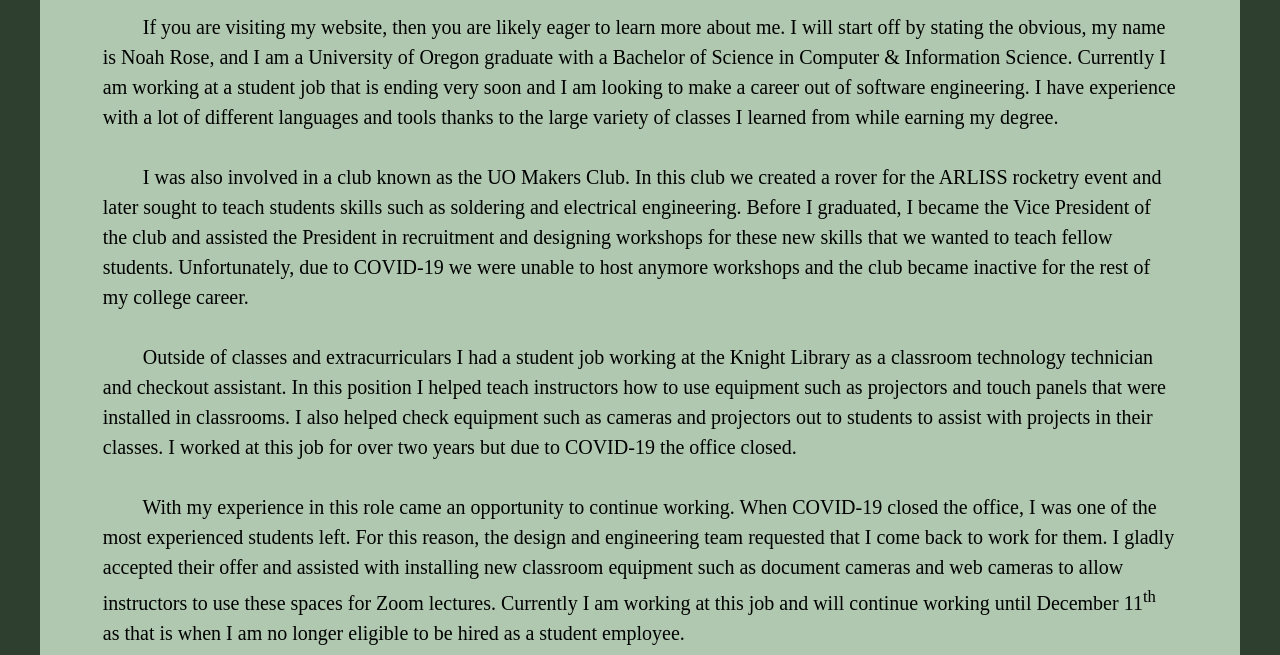
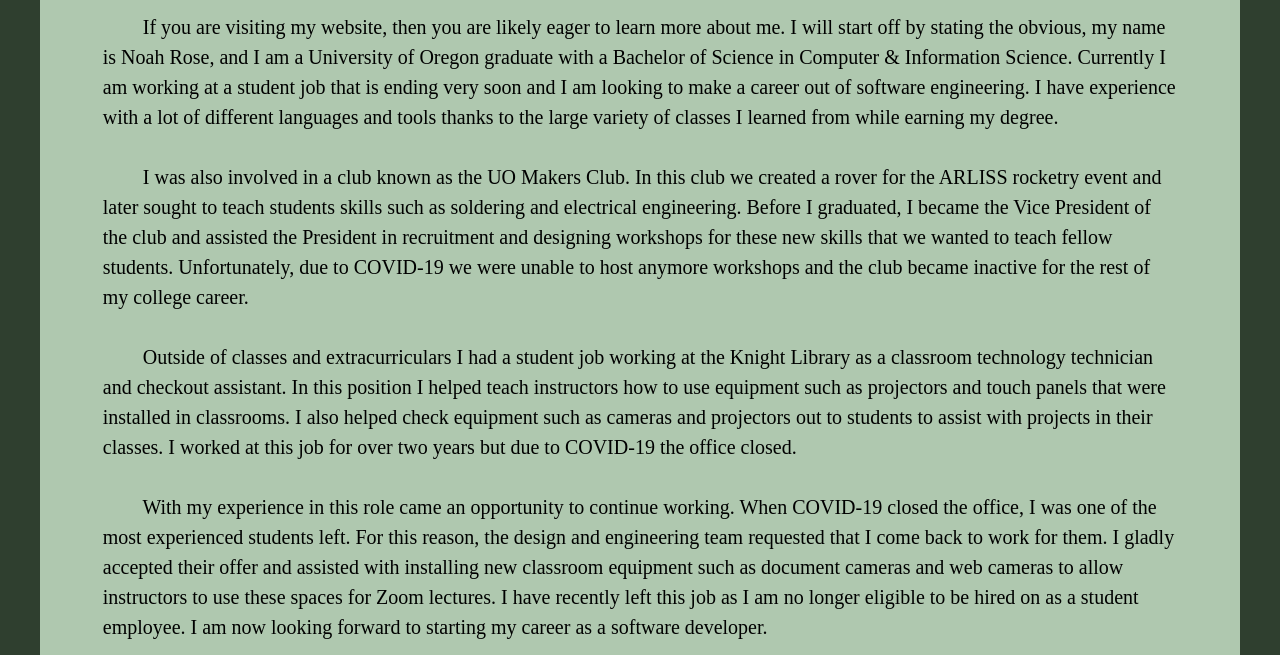
Before and after one commit to nrose5/nrose5.github.io, a plain HTML site: page index.html in a window 1280 px wide. Shown: the part 365-1020 px from the top of the page. Drawn offline with Linux system fonts and the light colour scheme.

Commit message:
Fixed details about current employment status

```diff
--- a/index.html
+++ b/index.html
@@ -47,9 +47,9 @@
             experienced students left. For this reason, the design and engineering team
             requested that I come back to work for them. I gladly accepted their offer and
             assisted with installing new classroom equipment such as document cameras and
-            web cameras to allow instructors to use these spaces for Zoom lectures.
-            Currently I am working at this job and will continue working until December 11<sup>th</sup>
-            as that is when I am no longer eligible to be hired as a student employee. <br>
+            web cameras to allow instructors to use these spaces for Zoom lectures. I have
+            recently left this job as I am no longer eligible to be hired on as a student
+            employee. I am now looking forward to starting my career as a software developer. <br>
             <br>
             &nbsp; &nbsp; &nbsp; &nbsp; If you are interested in hearing more about my
             experiences or want to see my resume feel free to contact me with one of the
```
